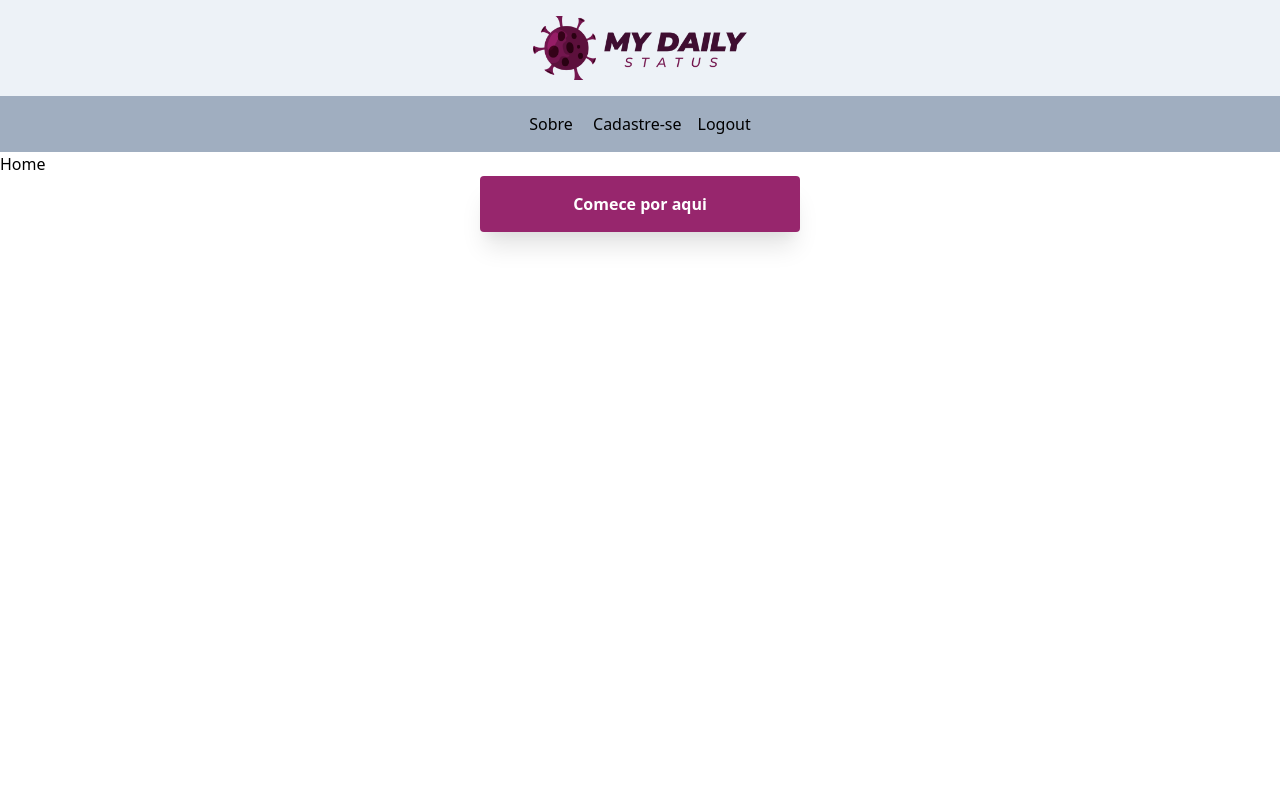
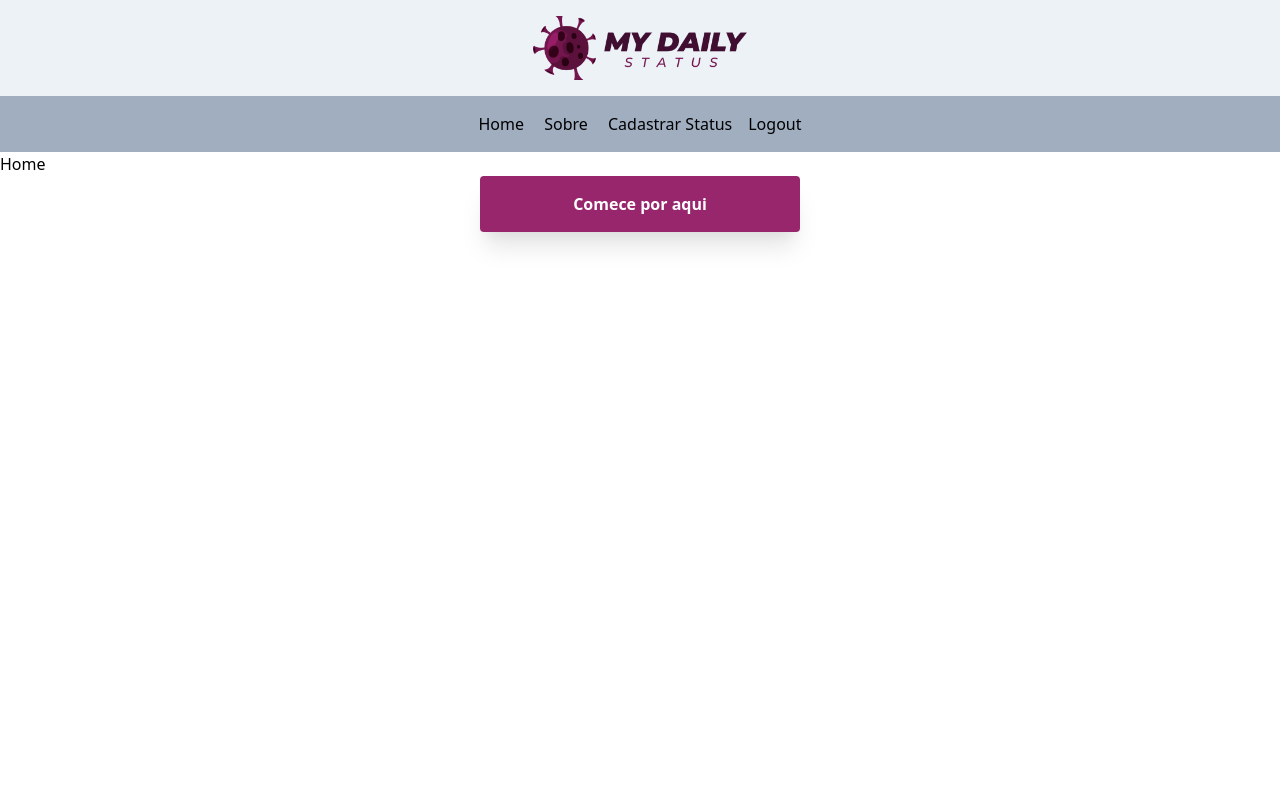
Before and after one commit to vinaud/Projeto-My-Daily-Status, a Next.js app: page / in a window 1280 px wide. Shown: the top 800 px of the page. Built offline with nearby package versions, Linux system fonts and the light colour scheme.

Commit message:
organização da paginação

```diff
--- a/components/NavBar.js
+++ b/components/NavBar.js
@@ -11,9 +11,12 @@ const NavLink = ({href, children}) =>{
 const NavBar = () =>{
     return (
         <div className='bg-gray-500 py-4 text-center'>
+
+            <NavLink href = '/app' > Home </NavLink>
+
             <NavLink href = '/sobre' > Sobre </NavLink>
 
-            <NavLink href = '/cadastro'>Cadastre-se</NavLink>
+            <NavLink href = '/create-status'>Cadastrar Status</NavLink>
 
             <NavLink href = '/api/logout'><a>Logout</a></NavLink>
        </div>
```
